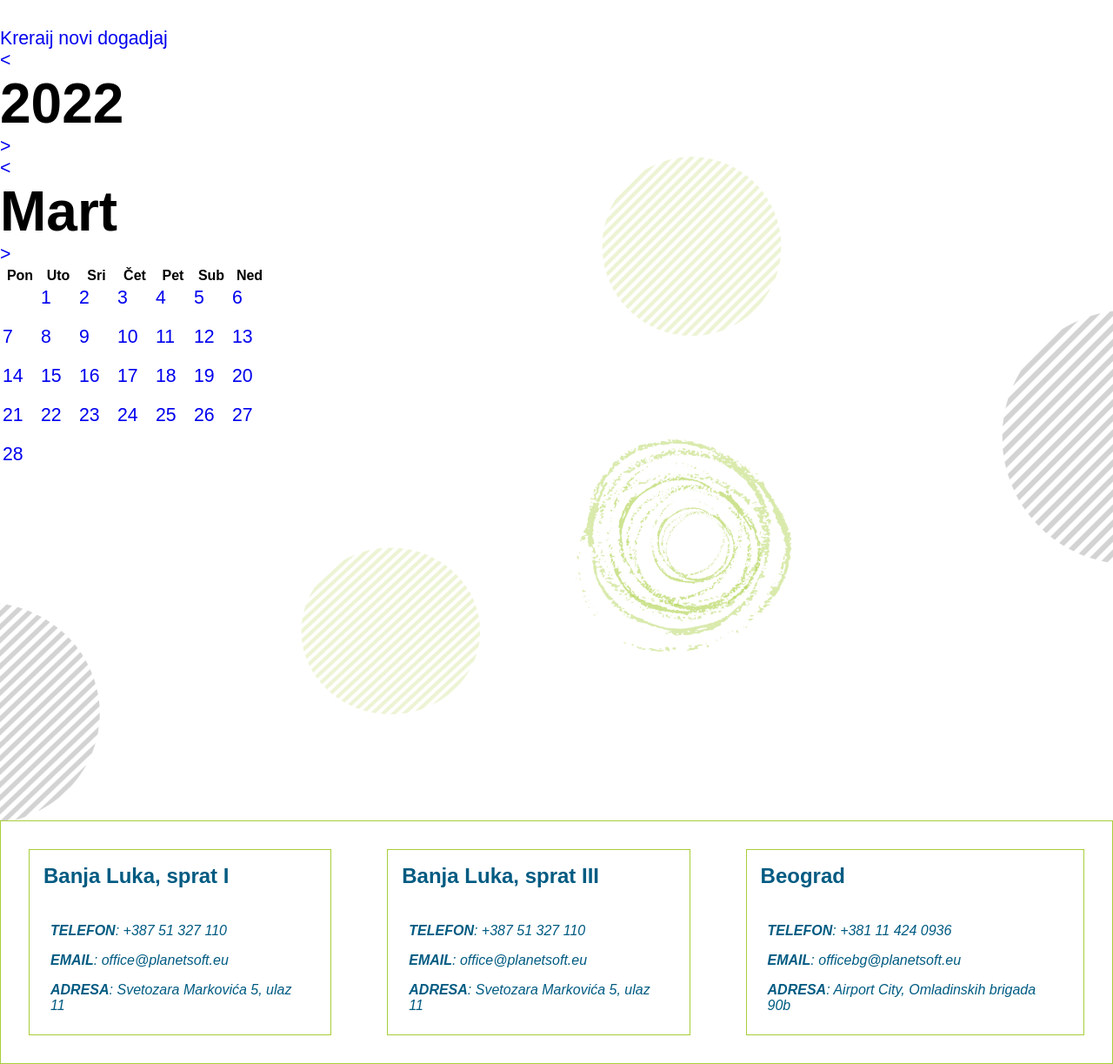
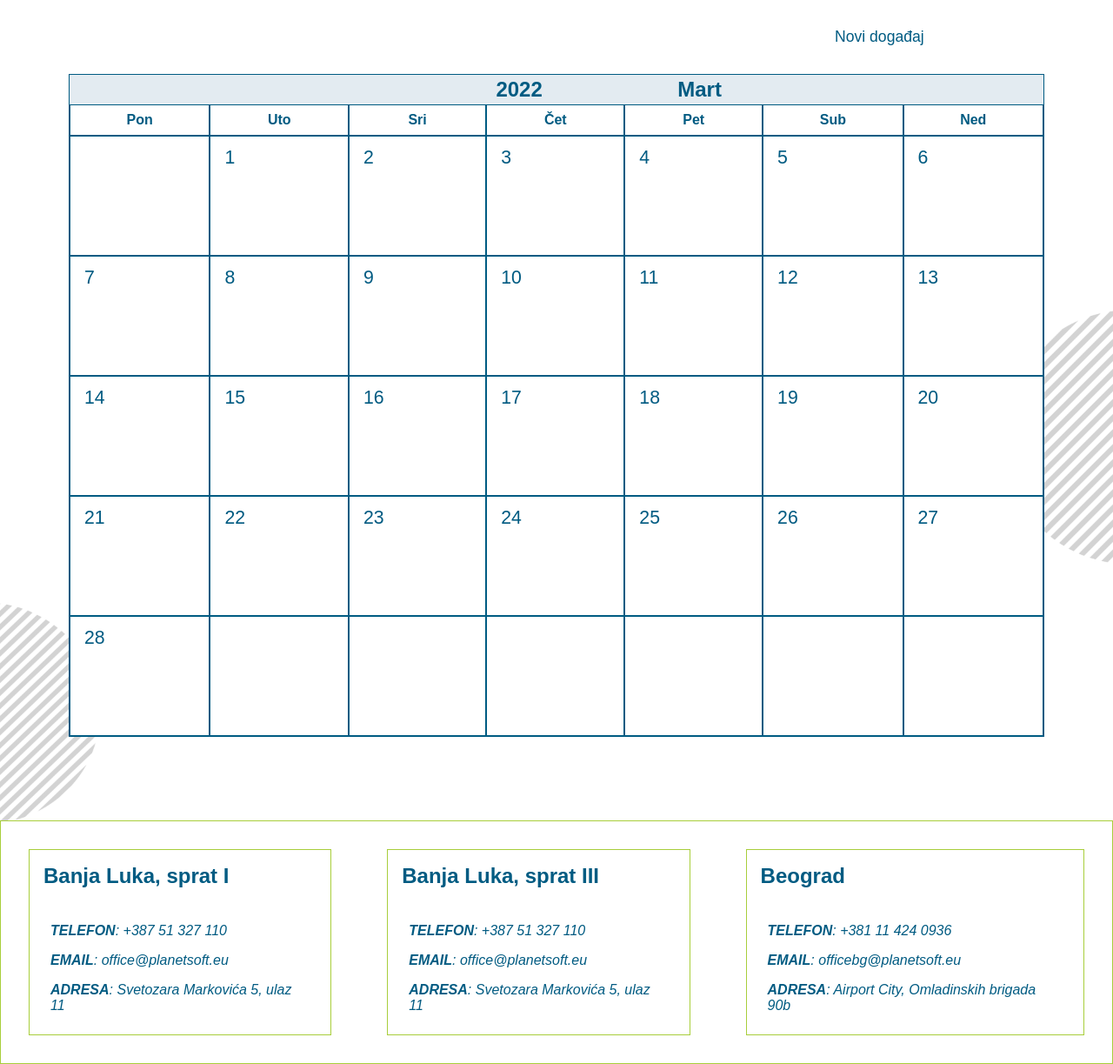
Before and after one commit to PortalPlanetSoft/PlanetSoft-Portal, a Django app: page /calendar/ in a window 1280 px wide. Shown: the part 59-1282 px from the top of the page at 87% size. Run offline with Django 4.2, Linux system fonts and the light colour scheme; the visitor is signed in with stand-in values (Sample User, id 1); data that the repository does not hold is empty; some libraries are stand-ins or nearby versions.

```diff
--- a/static/css/responsive.css
+++ b/static/css/responsive.css
@@ -340,4 +340,29 @@
     .comment-content{
       grid-column: 1/18;
     }
+    /* CALENDAR */
+    .create-new-event a{
+      grid-column: 1/4;
+      font-size: 1.8rem;
+    }
+
+    .dk-create-calendar{
+      width: 60rem;
+    }
+
+    .calendar {
+      width: 60rem;
+    }
+
+    .calendar a {
+      font-size: 1.8rem;
+    }
+
+    .calendar th{
+      font-size: 1.5rem;
+    }
+
+    .calendar li{
+      font-size: 1.4rem;
+    }
 }
--- /dev/null
+++ b/static/events/css/calendar.css
@@ -0,0 +1,93 @@
+.create-new-event {
+    display: grid;
+    grid-template-columns: repeat(8, 1fr);
+}
+
+.create-new-event a {
+    font-size: 1.1rem;
+    color: var(--primary);
+    grid-column: 7;
+    padding-bottom: 2rem;
+}
+
+.dk-create-calendar {
+    border: 1px solid var(--primary);
+    width: 70rem;
+    margin: auto;
+    background: #fff;
+}
+
+.calendar {
+    width: 70rem;
+    margin: auto;
+    border-spacing: inherit;
+}
+
+.calendar tr, .calendar td {
+    border: 1px solid var(--primary);
+}
+
+.calendar th {
+    color: var(--primary);
+    font-size: 1rem;
+    border: 1px solid var(--primary);
+    padding: 0.5rem;
+}
+
+.calendar td {
+    width: 16rem;
+    height: 6rem;
+    padding: 2.5rem 0 0 1rem;
+}
+
+.year-month-calendar {
+    display: grid;
+    grid-template-columns: repeat(16, 1fr);
+    background: #E3EBF1;
+    padding: 0.2rem;
+}
+
+.dk-year-calendar {
+    grid-column: 8;
+}
+
+.dk-year-calendar h1 {
+    font-size: 1.5rem;
+    color: var(--primary);
+}
+
+.up-down-year a {
+    color: var(--primary);
+}
+
+.dk-month-calendar {
+    grid-column: 11;
+}
+
+.dk-month-calendar h1 {
+    font-size: 1.5rem;
+    color: var(--primary);
+}
+
+.up-down-month a {
+    color: var(--primary);
+}
+
+ul {
+    height: 100%;
+    padding-inline-start: 0px;
+}
+
+.date a {
+    color: var(--primary);
+}
+
+li {
+    color: var(--primary);
+    font-size: 1rem;
+    list-style-type: none;
+}
+
+.dk-calendar {
+    padding-bottom: 6rem;
+}
--- a/templates/base.html
+++ b/templates/base.html
@@ -17,6 +17,7 @@
     <link href="{% static 'css/modal.css' %}" rel="stylesheet" type="text/css">
     <link href="{% static 'css/footer.css' %}" rel="stylesheet" type="text/css">
     <link href="{% static 'news/css/news.css' %}" rel="stylesheet" type="text/css">
+    <link href="{% static 'events/css/calendar.css' %}" rel="stylesheet" type="text/css">
     <link href="{% static 'css/responsive.css' %}" rel="stylesheet" type="text/css">
     <link rel="icon" href="{% static 'img/favicon.ico' %}">
 
--- a/templates/events/calendar.html
+++ b/templates/events/calendar.html
@@ -1,16 +1,30 @@
 {% extends 'base.html' %}
 {% load static %}
 {% block body %}
-    <a href="{% url 'event-create' %}">Kreraij novi dogadjaj</a>
-    <div>
-    <a href="{% url 'specific-month-calendar' previous_year month %}"><</a>
-    <h1>{{ year }}</h1>
-    <a href="{% url 'specific-month-calendar' next_year month %}">></a>
+    <div class="create-new-event">
+        <a href="{% url 'event-create' %}">Novi događaj <i class="fa-solid fa-circle-plus fa-xl"></i></a>
     </div>
-    <div>
-    <a href="{% url 'specific-month-calendar' year previous_month %}"><</a>
-    <h1>{{ selected_month }}</h1>
-    <a href="{% url 'specific-month-calendar' year next_month %}">></a>
+    <div class="dk-calendar">
+        <div class="dk-create-calendar">
+            <div class="year-month-calendar">
+                <div class="dk-year-calendar">
+                    <h1> {{ year }}</h1>
+                </div>
+                <div class="up-down-year">
+                    <a href="{% url 'specific-month-calendar' previous_year month %}"><i
+                            class="fa-solid fa-angle-up"></i></a>
+                    <a href="{% url 'specific-month-calendar' next_year month %}"><i class="fa-solid fa-angle-down"></i></a>
+                </div>
+                <div class="dk-month-calendar">
+                    <h1>{{ selected_month }}</h1>
+                </div>
+                <div class="up-down-month">
+                    <a href="{% url 'specific-month-calendar' year previous_month %}"><i
+                            class="fa-solid fa-angle-up"></i></a>
+                    <a href="{% url 'specific-month-calendar' year next_month %}"><i class="fa-solid fa-angle-down"></i></a>
+                </div>
+            </div>
+            {{ calendar }}
+        </div>
     </div>
-    {{ calendar }}
 {% endblock %}
```
